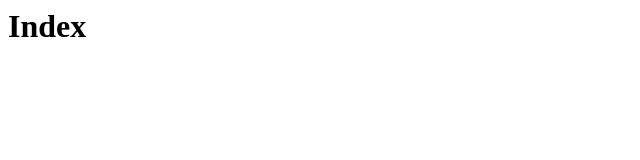
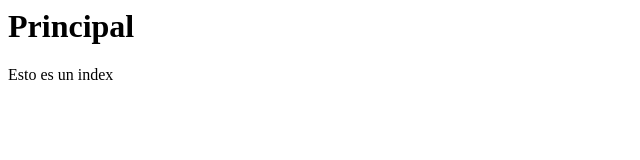
Before and after one commit to MateoMontoyaG007/ficha_2145875, a plain HTML site: page index.html in a window 1280 px wide. Shown: the whole page, without its empty margins (0-640 px from the left). Drawn offline with Linux system fonts and the light colour scheme.

Commit message:
se modifica el titulo de index y se elimina nosotros.html

```diff
--- a/index.html
+++ b/index.html
@@ -1 +1,2 @@
-<h1>Index</h1>
+<h1>Principal</h1>
+<p>Esto es un index</p>
```
Also changed, not shown: nosotros.html (deleted, +0 -1 lines).
